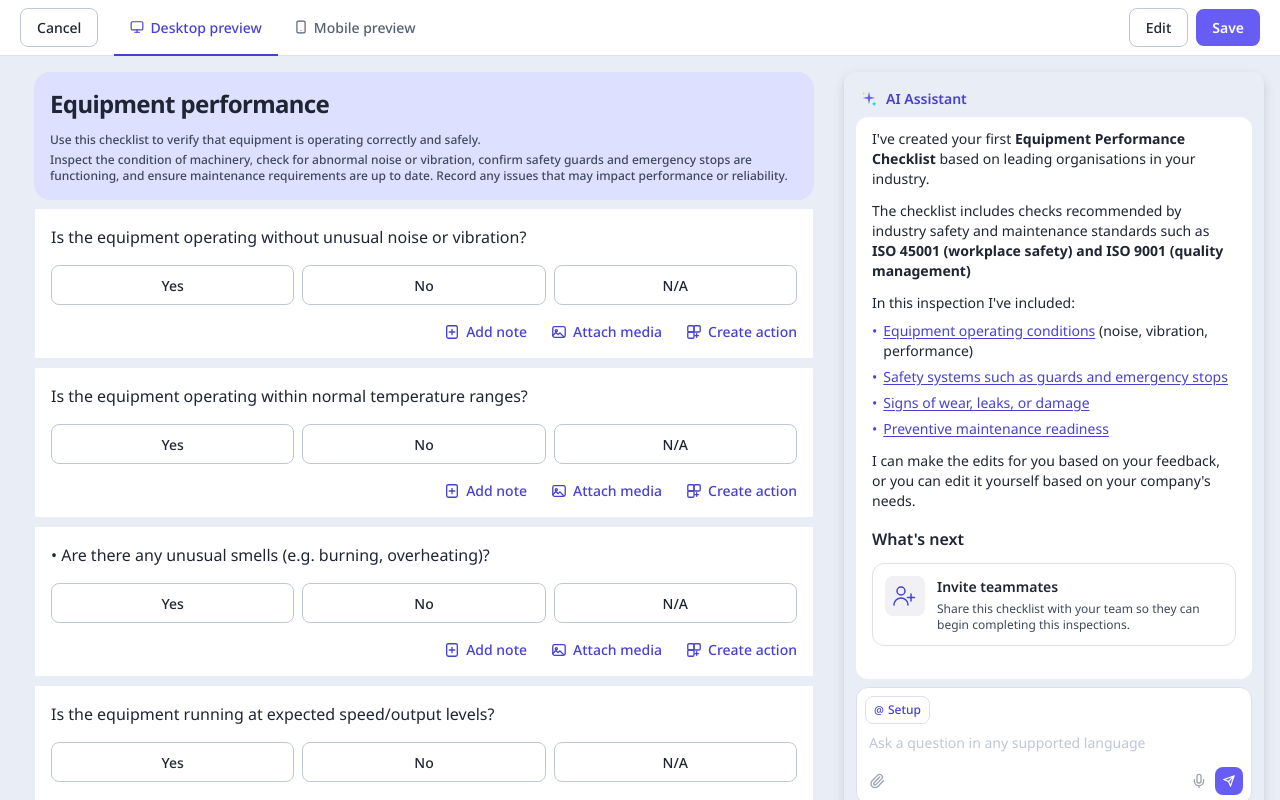
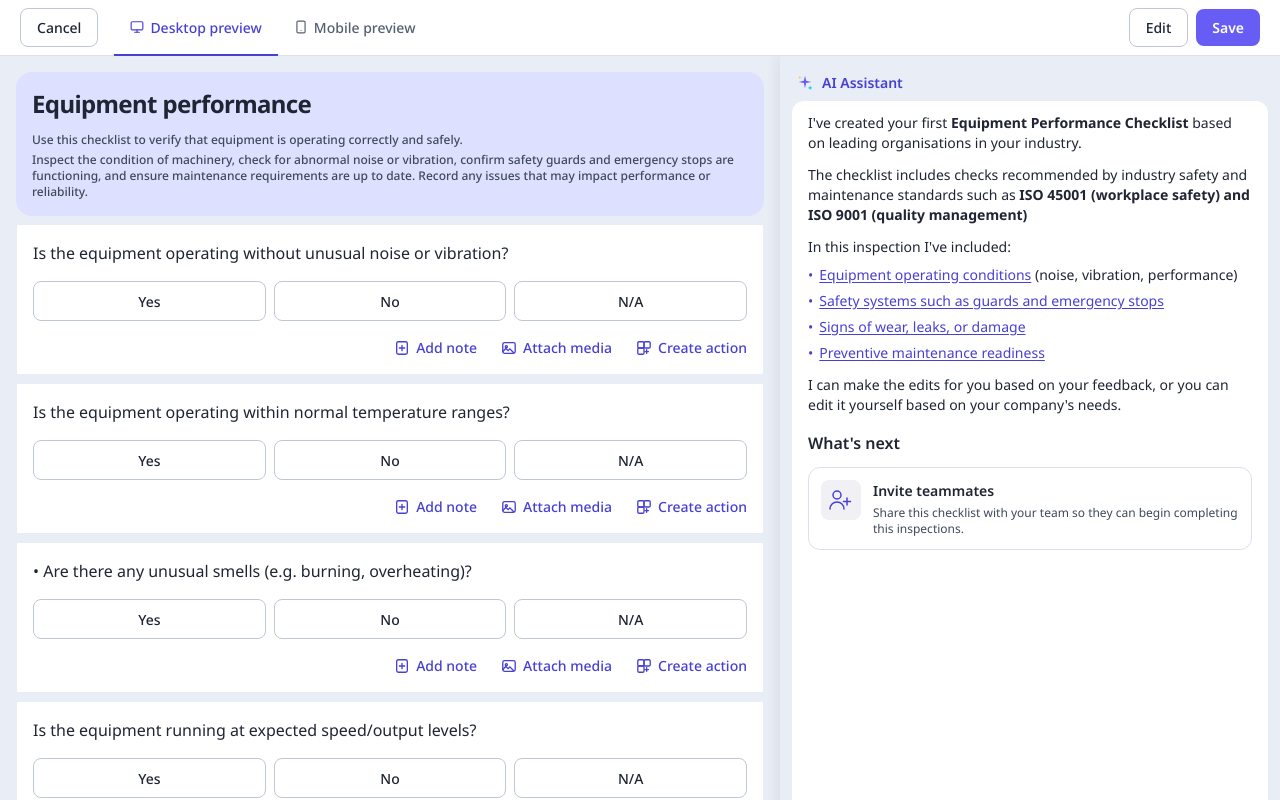
Before and after one commit to Tongpnk/safetyculture-onboarding, a React (Vite) app: page /introduce in a window 1280 px wide. Shown: the top 800 px of the page. Built offline with nearby package versions, Linux system fonts and the light colour scheme.

Commit message:
fix: side panel flush to right edge, width 500px, fills full height

```diff
--- a/src/screens/Introduce.tsx
+++ b/src/screens/Introduce.tsx
@@ -181,12 +181,11 @@ function QrCard() {
 function SideSheet() {
   return (
     <div
-      className="flex-shrink-0 flex flex-col gap-2 p-3 rounded-xl"
+      className="flex-shrink-0 flex flex-col gap-2 p-3"
       style={{
-        width: '420px',
+        width: '500px',
         backgroundColor: '#E9EDF6',
-        boxShadow: '0px 4px 12px rgba(0,0,0,0.12), 0px 2px 2px rgba(0,0,0,0.06)',
-        height: 'calc(100vh - 56px)',
+        boxShadow: '-4px 0px 12px rgba(0,0,0,0.06)',
       }}
     >
       {/* Header */}
@@ -340,10 +339,10 @@ export default function Introduce() {
       </div>
 
       {/* ── Content ──────────────────────────────────────────────────────── */}
-      <div className="flex flex-1 overflow-hidden gap-3 p-4">
+      <div className="flex flex-1 overflow-hidden">
 
         {/* Preview area */}
-        <div className="flex-1 overflow-hidden relative">
+        <div className="flex-1 overflow-hidden p-4 relative">
 
           {/* ── Desktop preview ── */}
           {tab === 'desktop' && (
@@ -369,7 +368,7 @@ export default function Introduce() {
                 <QrCard />
               </div>
 
-              {/* Phone frame — centred horizontally and vertically */}
+              {/* Phone frame — centred */}
               <div
                 className="flex-shrink-0 overflow-hidden"
                 style={{
```
